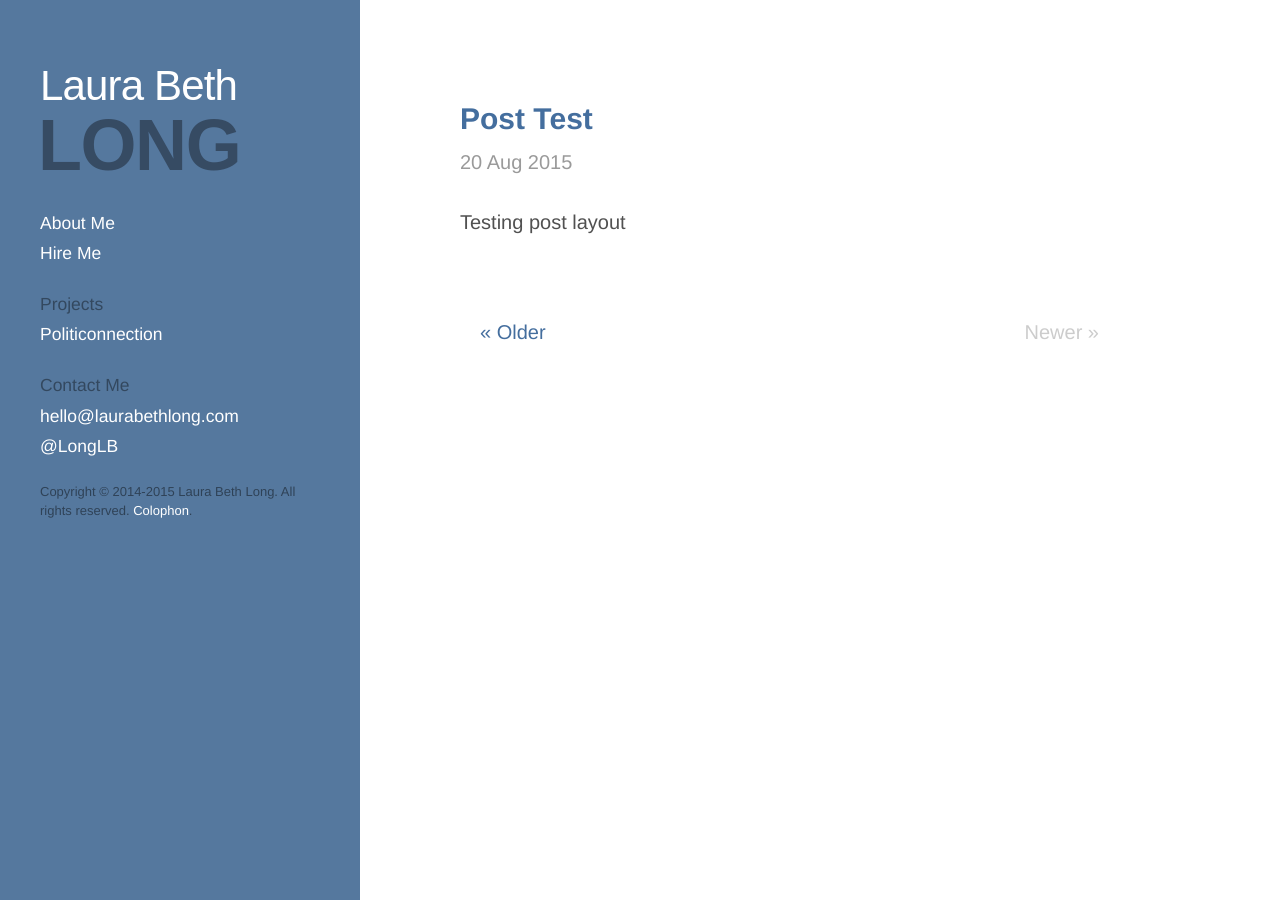
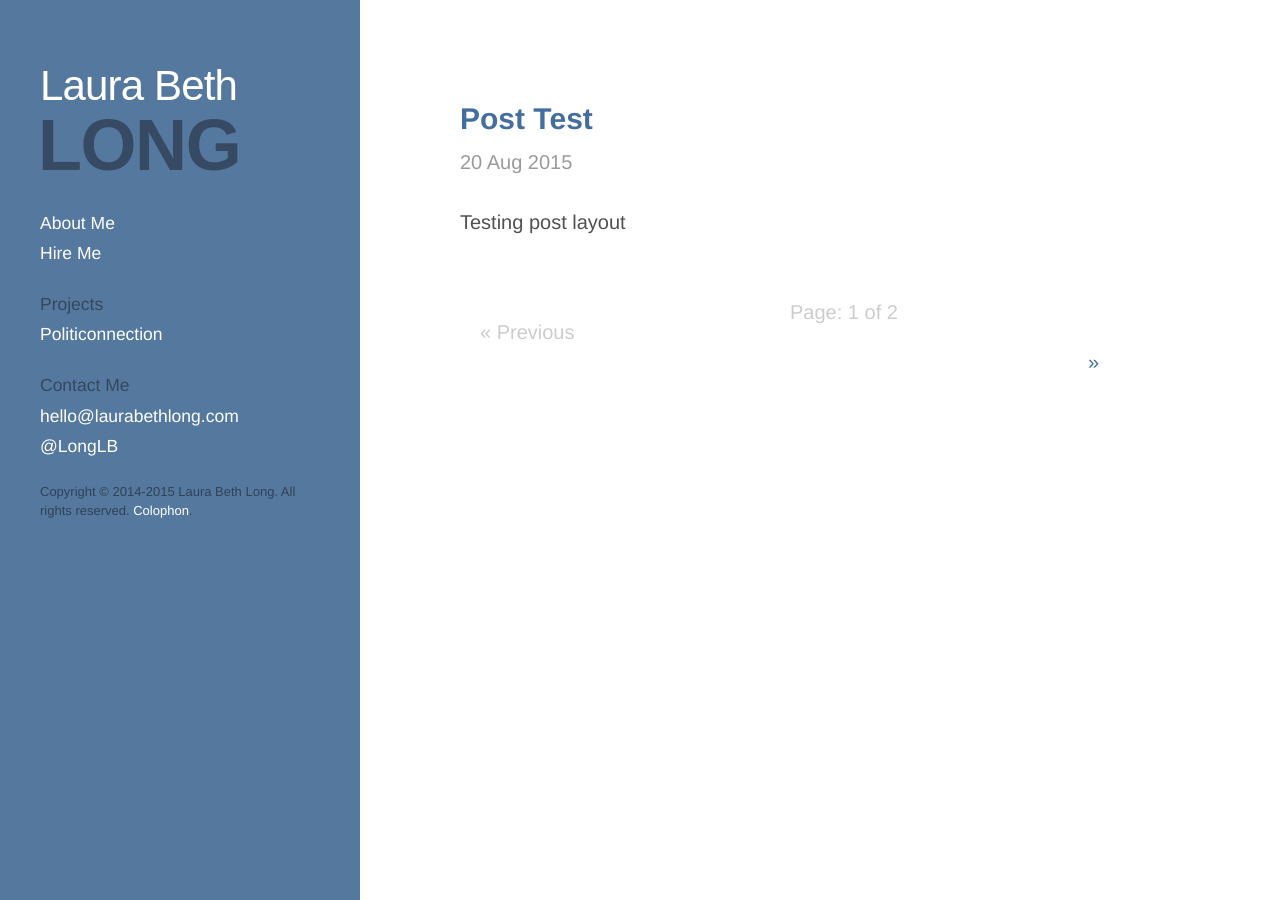
Before and after one commit to LauraBethLong/tttt, a Jekyll site: the page built from blog/index.html, in a window 1280 px wide. Built offline with Jekyll 4.4.1, drawn with Linux system fonts in a browser that asks for light colours; some web fonts are replaced; the list of posts is cut into pages by our own code.

Commit message:
Update index.html - trying pagination code from Jekyll docs

```diff
--- a/blog/index.html
+++ b/blog/index.html
@@ -23,17 +23,14 @@ title: Blog
 
 {% if paginator.total_pages > 1 %}
 <div class="pagination">
+  {% if paginator.previous_page %}
+    <a class="pagination-item older" href="{{ paginator.previous_page_path }}">&laquo; Previous</a>
+  {% else %}
+    <span class="pagination-item older">&laquo; Previous</span>
+  {% endif %}
+  <span class="page_number ">Page: {{ paginator.page }} of {{ paginator.total_pages }}</span>
   {% if paginator.next_page %}
-    <a class="pagination-item older" href="{{ site.baseurl }}page{{paginator.next_page}}">&laquo; Older</a>
-  {% else %}
-    <span class="pagination-item older">&laquo; Older</span>
-  {% endif %}
-  {% if paginator.previous_page %}
-    {% if paginator.page == 2 %}
-      <a class="pagination-item newer" href="{{ site.baseurl }}">Newer &raquo;</a>
-    {% else %}
-      <a class="pagination-item newer" href="{{ site.baseurl }}page{{paginator.previous_page}}">Newer &raquo;</a>
-    {% endif %}
+    <a class="pagination-item newer" href="{{ paginator.next_page_path }}"> &raquo;</a>
   {% else %}
     <span class="pagination-item newer">Newer &raquo;</span>
   {% endif %}
```
